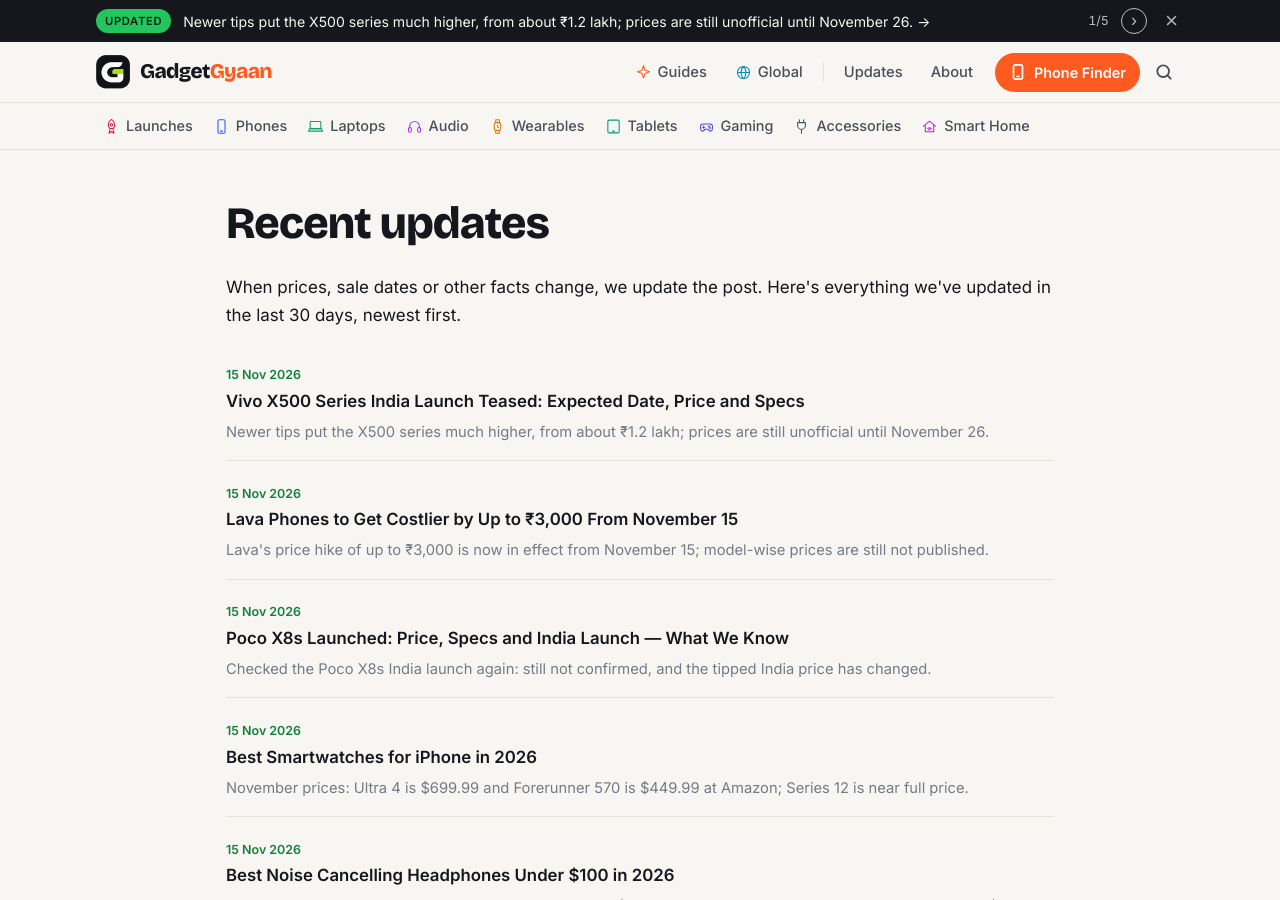
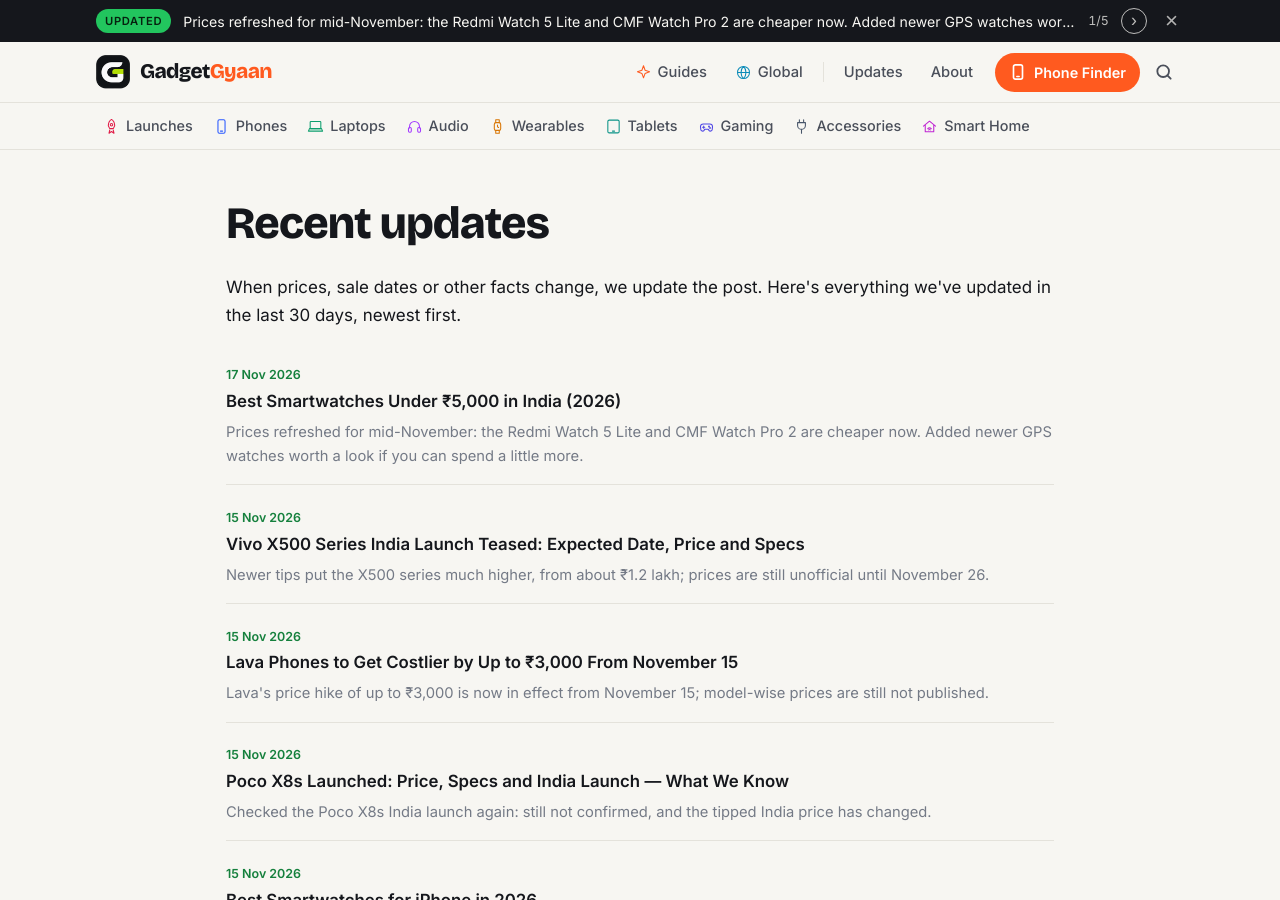
Before and after one commit to kiteksood167/kiteksood167.github.io, a Jekyll site: the page built from updates.html, in a window 1280 px wide and 900 px high. Built offline with Jekyll 4.4.1, drawn with Linux system fonts in a browser that asks for light colours; some of the changed text lies outside the part shown.

Commit message:
Update smartwatches under 5000: Nov prices and newer GPS watches
Co-Authored-By: Claude Opus 5.5 <noreply@anthropic.com>
Claude-Session: https://claude.ai/code/session_01WQRPmSxMwztgHXfstCGpBN

```diff
--- a/_posts/2026-10-20-best-smartwatches-under-5000.md
+++ b/_posts/2026-10-20-best-smartwatches-under-5000.md
@@ -7,10 +7,18 @@ image_alt: "Four budget smartwatches, two square and two round, with colourful s
 category: Wearables
 tags: [smartwatch, budget smartwatch, buying guide, Redmi, realme, CMF]
 affiliate: true
-last_modified_at: 2026-10-28 14:30:00 +0530
-update_note: "Prices refreshed for late October, and the realme Watch 5 with built-in GPS added as a new pick."
+last_modified_at: 2026-11-17 10:00:00 +0530
+update_note: "Prices refreshed for mid-November: the Redmi Watch 5 Lite and CMF Watch Pro 2 are cheaper now. Added newer GPS watches worth a look if you can spend a little more."
 sources:
-  - name: "Prices: Amazon.in and Flipkart listings, October 2026"
+  - name: "Prices: Amazon.in, Flipkart and Croma listings, November 2026"
+  - name: "Smartprix: Redmi Watch 5 Lite price in India"
+    url: "https://www.smartprix.com/smartwatches/redmi-watch-5-lite-smartwatch-ppd1bpk6h5tt"
+  - name: "Smartprix: CMF Watch Pro 2 price in India"
+    url: "https://www.smartprix.com/smartwatches/cmf-by-nothing-watch-pro-2-ppd1a6rajwx5"
+  - name: "Beebom: realme Watch S5 launched in India, price and sale date"
+    url: "https://gadgets.beebom.com/news/realme-watch-s5-launched-in-india-key-specifications-price-sale-date"
+  - name: "MySmartPrice: CMF Watch 3 Pro launched in India at Rs. 6,999"
+    url: "https://www.mysmartprice.com/personal-tech/wearables/wearables-news/cmf-watch-3-pro-launched-in-india-at-rs-6999-with-dual-band-gps-and-13-day-battery-life/"
 ---
 
 Under ₹5,000 you can now get an AMOLED screen, Bluetooth calling and a week or more of battery on almost any smartwatch. The real differences are built-in GPS, battery life and how well the companion app works. Here are five watches that are good value right now, and how to pick between them.
@@ -19,15 +27,15 @@ Under ₹5,000 you can now get an AMOLED screen, Bluetooth calling and a week or
 
 ## Quick comparison
 
-| Watch | Price (Oct 2026) | Display | Battery (claimed) | Built-in GPS | Water rating |
+| Watch | Price (Nov 2026) | Display | Battery (claimed) | Built-in GPS | Water rating |
 |---|---|---|---|---|---|
 | Redmi Watch Move | around ₹2,000 | 1.85" AMOLED, 600 nits | Up to 14 days | No | IP68 |
 | realme Watch S2 | around ₹3,300 | 1.43" AMOLED (round), 600 nits | Up to 20 days (14 typical) | No | IP68 |
 | realme Watch 5 | around ₹4,000 | 1.97" AMOLED, 600 nits | Up to 16 days (20 in light mode) | Yes, 5-system | IP68 |
-| Redmi Watch 5 Lite | around ₹4,000 | 1.96" AMOLED, 600 nits | Up to 18 days | Yes, 5-system | 5ATM |
-| CMF Watch Pro 2 | around ₹4,350 | 1.32" AMOLED (round), 620 nits | Up to 11 days | Yes | IP68 |
+| Redmi Watch 5 Lite | around ₹3,700 | 1.96" AMOLED, 600 nits | Up to 18 days | Yes, 5-system | 5ATM |
+| CMF Watch Pro 2 | around ₹4,200 | 1.32" AMOLED (round), 620 nits | Up to 11 days | Yes | IP68 |
 
-Prices are the lowest listed on major Indian stores in late October 2026 and move often during sales, so check before you buy. Battery figures are the brands' own claims, and real-world numbers drop if you use always-on display, calling or GPS a lot.
+Prices are the lowest listed on major Indian stores in mid-November 2026 and move often during sales, so check before you buy. Battery figures are the brands' own claims, and real-world numbers drop if you use always-on display, calling or GPS a lot.
 
 ## 1. Redmi Watch Move: best under ₹2,500
 
@@ -49,7 +57,7 @@ realme claims up to 20 days of battery, or about 14 days in standard use. It has
 
 The Redmi Watch 5 Lite gets the most right for the money. It has a big 1.96-inch AMOLED display at up to 600 nits, Bluetooth calling with dual-mic noise reduction, and a claimed battery life of up to 18 days in typical use (12 days with heavy use).
 
-The big upgrade over cheaper watches is **built-in GPS** that works with five satellite systems, so you can track runs, walks and rides without carrying your phone. It also has 5ATM water resistance (good for swimming), over 160 sports modes, Alexa built in, and works with both Android and iPhone. It launched at ₹3,999, which is again what it costs on Amazon now.
+The big upgrade over cheaper watches is **built-in GPS** that works with five satellite systems, so you can track runs, walks and rides without carrying your phone. It also has 5ATM water resistance (good for swimming), over 160 sports modes, Alexa built in, and works with both Android and iPhone. It launched at ₹3,999 and now sells for around ₹3,700, with Smartprix showing the lowest price on Amazon in November.
 
 **Best for:** most people. It's the safest all-round pick in this budget, especially if you walk, run or cycle outdoors.
 
@@ -67,11 +75,20 @@ realme claims up to 16 days of battery in normal use and up to 20 days in a ligh
 
 Nothing's sub-brand CMF makes one of the better-looking budget watches. The Watch Pro 2 has a round 1.32-inch AMOLED screen at 466 x 466 resolution and up to 620 nits, with always-on display support. It includes built-in GPS, Bluetooth calling, IP68 protection and up to 11 days of claimed battery life.
 
-It's currently around ₹4,350 on Croma, so it's the most expensive watch here. You pay a bit extra for the design and the CMF Watch app, which is cleaner than many budget apps. The screen is smaller than the Redmi Watch 5 Lite's, which matters if you read a lot of messages on your wrist.
+It's currently around ₹4,200, with Croma listing the lowest price in November, so it's still the most expensive watch here. You pay a bit extra for the design and the CMF Watch app, which is cleaner than many budget apps. The screen is smaller than the Redmi Watch 5 Lite's, which matters if you read a lot of messages on your wrist.
 
 **Best for:** people who want a stylish round watch that can also track outdoor workouts accurately.
 
 {% include buy.html name="CMF Watch Pro 2" query="CMF Watch Pro 2 smartwatch" note="Round AMOLED design with built-in GPS" %}
+
+## Newer watches if you can spend a little more
+
+Two newer watches with built-in GPS sit just above this budget and are worth knowing about:
+
+- **realme Watch S5 (₹7,999):** launched in India in June 2026 with a round 1.43-inch AMOLED screen, built-in GPS, 5ATM water resistance and up to 20 days of claimed battery. It's a good step up from the realme Watch S2 if you want GPS in a round watch.
+- **CMF Watch 3 Pro (₹7,999 list price):** the successor to the Watch Pro 2, launched in May 2026 with dual-band GPS, an AI running coach and up to 13 days of claimed battery. It launched at an introductory ₹6,999.
+
+If your budget is strictly ₹5,000, the five watches above are still the better buys.
 
 ## What to check before you buy
 
```
Also changed, not shown: other parts of _posts/2026-10-20-best-smartwatches-under-5000.md (+2 -2 lines).
